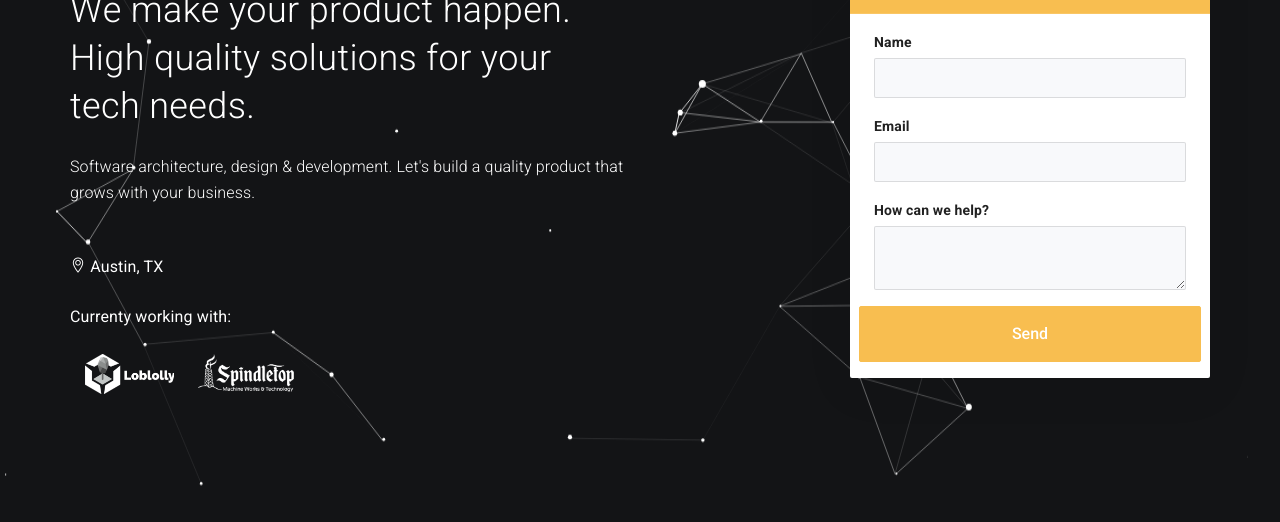
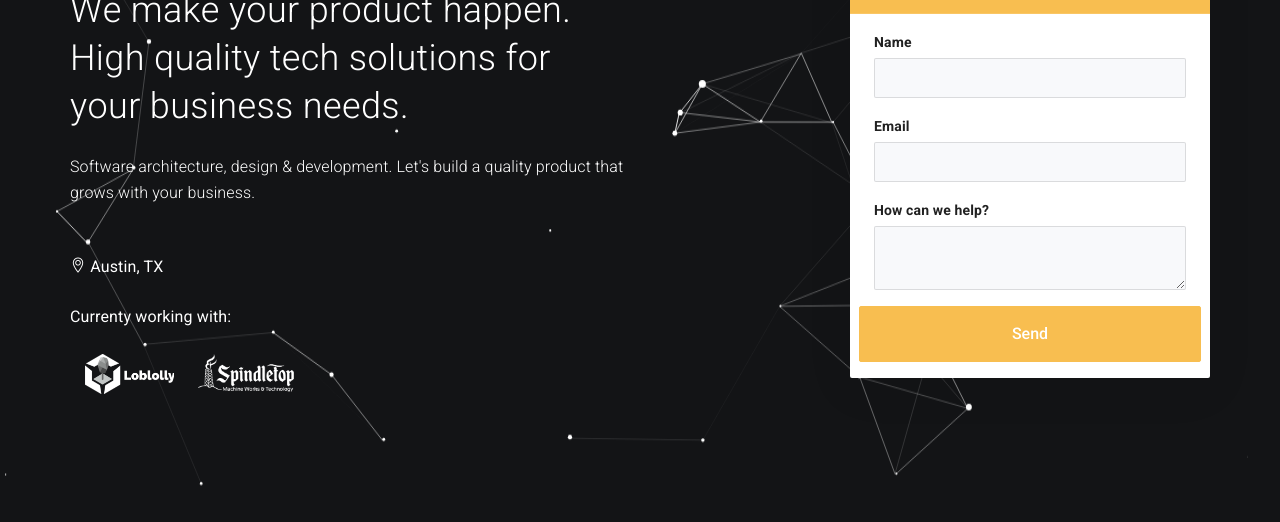
Before and after one commit to auxilos/auxilos.github.io, a plain HTML site: page index.html in a window 1280 px wide. Shown: the part 278-800 px from the top of the page. Drawn offline with Linux system fonts and the light colour scheme.

Commit message:
new copy

```diff
--- a/index.html
+++ b/index.html
@@ -77,7 +77,7 @@
 
               </div>
 
-              <h1 class="text-animate section-title">We make your product happen. High quality solutions for your tech needs.</h1>
+              <h1 class="text-animate section-title">We make your product happen. High quality tech solutions for your business needs.</h1>
               <p class="text-lead wow fadeInUp">Software architecture, design & development. Let's build a quality product that grows with your business.</p>
               <p class="text-lead wow fadeInUp"><i class="ti-location-pin"></i> Austin, TX</p>
               <p class="text-lead wow fadeInUp"> Currenty working with:</p>
```
